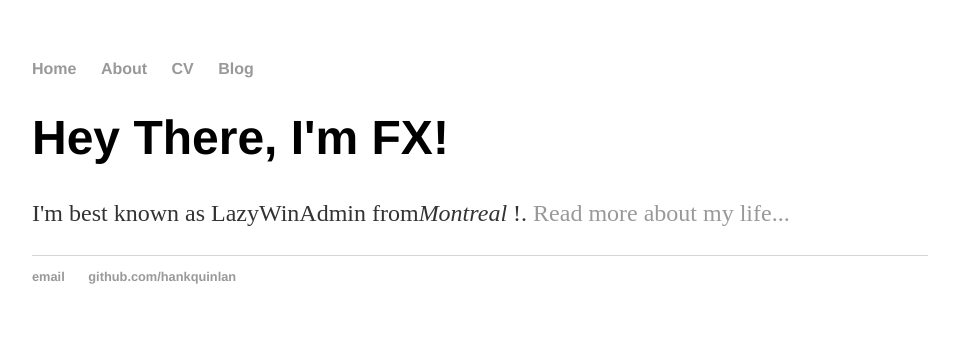
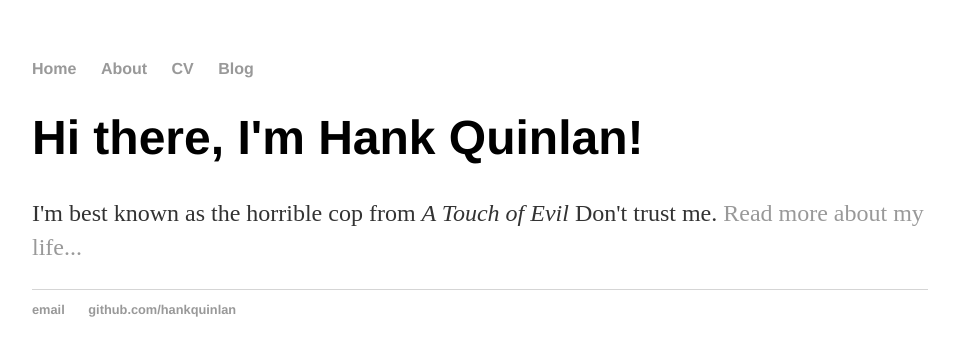
Before and after one commit to lazywinadmin/GithubPages-Hank, a Jekyll site: the page built from index.html, in a window 1280 px wide. Shown: the top 356 px of the page, without its empty margins (160-1119 px from the left). Built offline with Jekyll 4.4.1, drawn with Linux system fonts in a browser that asks for light colours.

Commit message:
Update index.html

```diff
--- a/index.html
+++ b/index.html
@@ -1,30 +1,8 @@
-<!DOCTYPE html>
-<html>
-	<head>
-		<title>LazyWinAdmin</title>
-		<!-- link to main stylesheet -->
-		<link rel="stylesheet" type="text/css" href="/css/main.css">
-	</head>
-	<body>
-		<nav>
-    		<ul>
-        		<li><a href="/">Home</a></li>
-	        	<li><a href="/about">About</a></li>
-        		<li><a href="/cv">CV</a></li>
-        		<li><a href="/blog">Blog</a></li>
-    		</ul>
-		</nav>
-		<div class="container">
-    		<div class="blurb">
-        		<h1>Hey There, I'm FX!</h1>
-				<p>I'm best known as LazyWinAdmin from<em>Montreal</em> !. <a href="/about">Read more about my life...</a></p>
-    		</div><!-- /.blurb -->
-		</div><!-- /.container -->
-		<footer>
-    		<ul>
-        		<li><a href="mailto:hankquinlanhub@gmail.com">email</a></li>
-        		<li><a href="https://github.com/hankquinlan">github.com/hankquinlan</a></li>
-			</ul>
-		</footer>
-	</body>
-</html>
+---
+layout: default
+title: Hank Quinlan, Horrible Cop
+---
+<div class="blurb">
+	<h1>Hi there, I'm Hank Quinlan!</h1>
+	<p>I'm best known as the horrible cop from <em>A Touch of Evil</em> Don't trust me. <a href="/about">Read more about my life...</a></p>
+</div><!-- /.blurb -->
```
